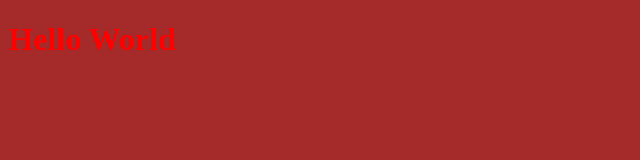
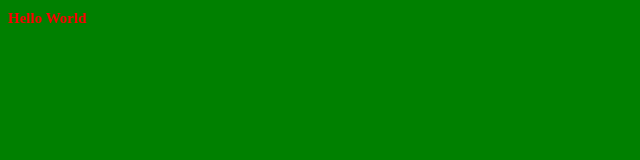
Before and after one commit to mohamedaymam/myproject, a plain HTML site: page index.html in a window 1280 px wide. Shown: the whole page, without its empty margins (0-640 px from the left). Drawn offline with Linux system fonts and the light colour scheme.

Commit message:
Creat font size and background in file style css

```diff
--- a/style.css
+++ b/style.css
@@ -1,6 +1,7 @@
 h1 {
   color: red;
+  font-size: 15px;
 }
 body {
-  background-color: brown;
+  background-color: green;
 }
```
